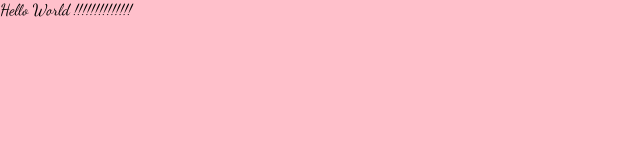
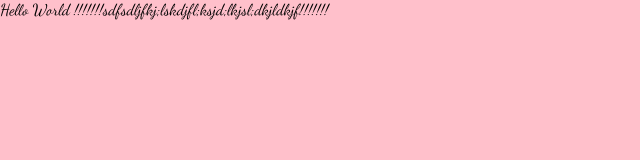
Before and after one commit to eunsoJu1991/gulp, a website: page src/index.html in a window 1280 px wide. Shown: the whole page, without its empty margins (0-640 px from the left). Drawn offline with nearby package versions, Linux system fonts and the light colour scheme; files that its build step writes are made by us from their sources.

Commit message:
세번째

```diff
--- a/src/index.html
+++ b/src/index.html
@@ -10,6 +10,6 @@
     <script src="./assets/js/all.js"></script>
 </head>
 <body>
-    Hello World !!!!!!!!!!!!!!
+    Hello World !!!!!!!sdfsdljfkj;lskdjfl;ksjd;lkjsl;dkjldkjf!!!!!!!
 </body>
 </html>
```
